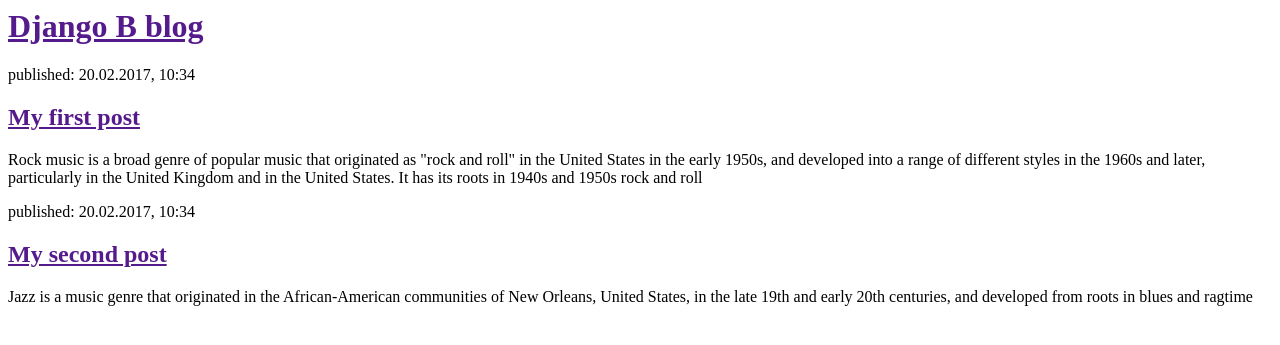
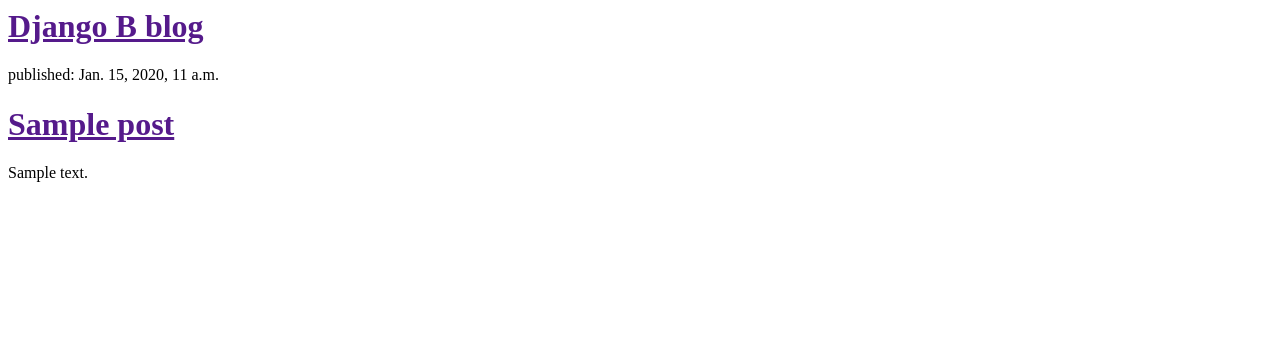
Before and after one commit to karolmil/my-first-blog, a Django app: template blog/templates/blog/post_list.html in a window 1280 px wide. Shown: the top 345 px of the page. Run offline with Django 3.2, Linux system fonts and the light colour scheme; the template is opened without the code that fills it: values that come from a table or form of the project are taken from there, others are empty; tables that the repository leaves empty hold one stand-in row (values such as "Sample post").

Commit message:
Template modification for showing posts from Data Base

```diff
--- a/blog/templates/blog/post_list.html
+++ b/blog/templates/blog/post_list.html
@@ -6,17 +6,12 @@
         <div>
             <h1><a href="">Django B blog</a></h1>
         </div>
-
+    {% for post in posts %}
         <div>
-            <p>published: 20.02.2017, 10:34</p>
-            <h2><a href="">My first post</a></h2>
-            <p>Rock music is a broad genre of popular music that originated as "rock and roll" in the United States in the early 1950s, and developed into a range of different styles in the 1960s and later, particularly in the United Kingdom and in the United States. It has its roots in 1940s and 1950s rock and roll</p>
+            <p>published: {{ post.published_date }}</p>
+            <h1><a href="">{{ post.title }}</a></h1>
+            <p>{{ post.text|linebreaksbr }}</p>
         </div>
-
-        <div>
-            <p>published: 20.02.2017, 10:34</p>
-            <h2><a href="">My second post</a></h2>
-            <p>Jazz is a music genre that originated in the African-American communities of New Orleans, United States, in the late 19th and early 20th centuries, and developed from roots in blues and ragtime</p>
-        </div>
+    {% endfor %}
     </body>
 </html>
--- a/blog/views.py
+++ b/blog/views.py
@@ -1,4 +1,7 @@
 from django.shortcuts import render
+from django.utils import timezone
+from .models import Post
 
 def post_list(request):
-    return render(request, 'blog/post_list.html', {})
+    posts = Post.objects.filter(published_date__lte=timezone.now()).order_by('published_date')
+    return render(request, 'blog/post_list.html', {'posts': posts})
```
